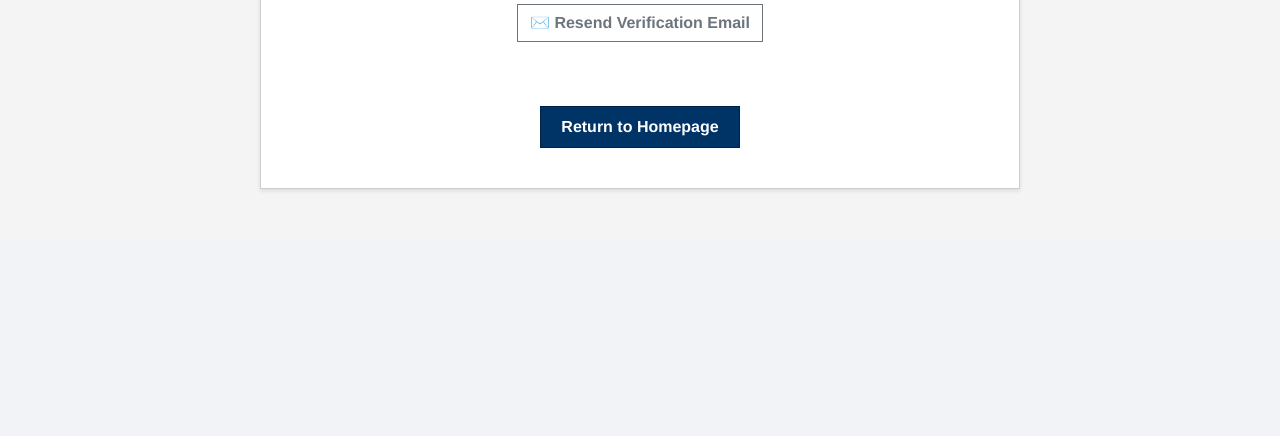
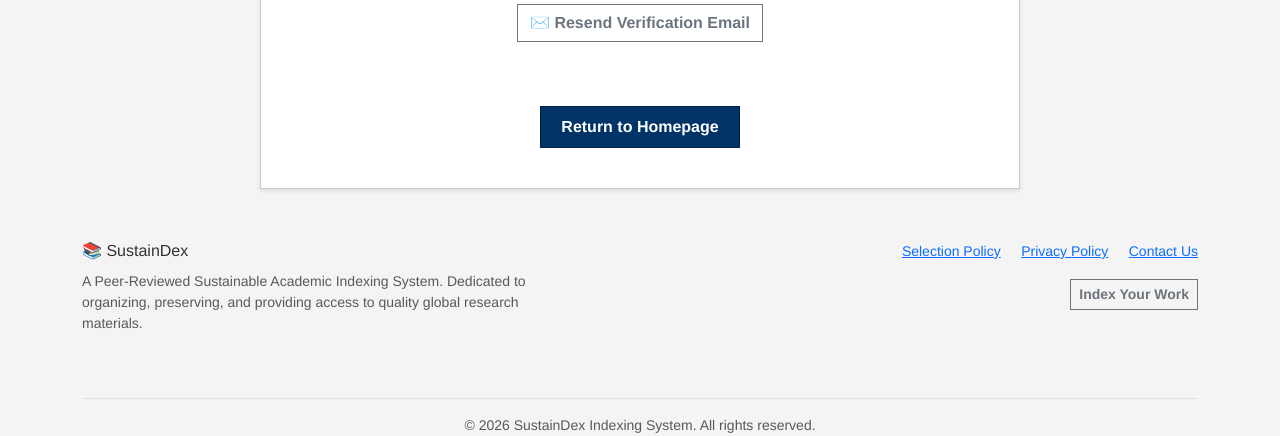
Before and after one commit to dickpra/sustain-indexer, a Laravel app: template resources/views/receipt.blade.php in a window 1280 px wide. Shown: the part 670-1106 px from the top of the page. Before the commit the page ends 861 px from the top, so only its background shows below. Run offline with Laravel 10, Linux system fonts and the light colour scheme; the template is opened without the code that fills it, so the values that code supplies are empty.

Commit message:
fix footer

```diff
--- a/resources/views/emails/verify.blade.php
+++ b/resources/views/emails/verify.blade.php
@@ -42,7 +42,7 @@
 
         <div class="footer">
             <p style="margin: 0;">This is an automated message from the indexing system. If you did not submit this document, please disregard this email.</p>
-            <p style="margin: 10px 0 0 0; font-weight: bold;">&copy; {{ date('Y') }} SustainDex Indexing System. All rights reserved.</p>
+            <p style="margin: 10px 0 0 0; font-weight: bold;">&copy; {{ date('Y') }} SustainDex System. All rights reserved.</p>
         </div>
     </div>
 </body>
--- a/resources/views/home.blade.php
+++ b/resources/views/home.blade.php
@@ -78,7 +78,7 @@
         </div>
 
         <div class="text-center mt-4 pt-3 border-top small text-muted">
-            &copy; 2026 SustainDex Indexing System. All rights reserved.
+            &copy; {{ date('Y') }} SustainDex Indexing System. All rights reserved.
         </div>
     </div>
 </footer>
--- a/resources/views/index.blade.php
+++ b/resources/views/index.blade.php
@@ -209,7 +209,7 @@
         </div>
 
         <div class="text-center mt-4 pt-3 border-top small text-muted">
-            &copy; 2026 SustainDex Indexing System. All rights reserved.
+            &copy; {{ date('Y') }} SustainDex Indexing System. All rights reserved.
         </div>
     </div>
 </footer>
--- a/resources/views/receipt.blade.php
+++ b/resources/views/receipt.blade.php
@@ -126,4 +126,29 @@
 </script>
 
 </body>
+<footer class="academic-footer">
+    <div class="container">
+        <div class="row">
+            <div class="col-md-6 mb-4">
+                <div class="footer-logo mb-2">📚 SustainDex</div>
+                <p class="small text-muted pe-md-5">A Peer-Reviewed Sustainable Academic Indexing System. Dedicated to organizing, preserving, and providing access to quality global research materials.</p>
+            </div>
+
+            <div class="col-md-6 text-md-end">
+                <div class="mb-2">
+                    <a href="#" class="small me-3">Selection Policy</a>
+                    <a href="#" class="small me-3">Privacy Policy</a>
+                    <a href="#" class="small">Contact Us</a>
+                </div>
+                <div class="mt-3">
+                    <a href="/submit" class="btn btn-sm btn-outline-secondary rounded-0 fw-bold">Index Your Work</a>
+                </div>
+            </div>
+        </div>
+
+        <div class="text-center mt-4 pt-3 border-top small text-muted">
+            &copy; {{ date('Y') }} SustainDex Indexing System. All rights reserved.
+        </div>
+    </div>
+</footer>
 </html>
--- a/resources/views/show.blade.php
+++ b/resources/views/show.blade.php
@@ -133,7 +133,7 @@
         </div>
 
         <div class="text-center mt-4 pt-3 border-top small text-muted">
-            &copy; 2026 SustainDex Indexing System. All rights reserved.
+            &copy; {{ date('Y') }} SustainDex Indexing System. All rights reserved.
         </div>
     </div>
 </footer>
--- a/resources/views/submit.blade.php
+++ b/resources/views/submit.blade.php
@@ -319,7 +319,7 @@
         </div>
 
         <div class="text-center mt-4 pt-3 border-top small text-muted">
-            &copy; 2026 SustainDex Indexing System. All rights reserved.
+            &copy; {{ date('Y') }} SustainDex Indexing System. All rights reserved.
         </div>
     </div>
 </footer>
```
